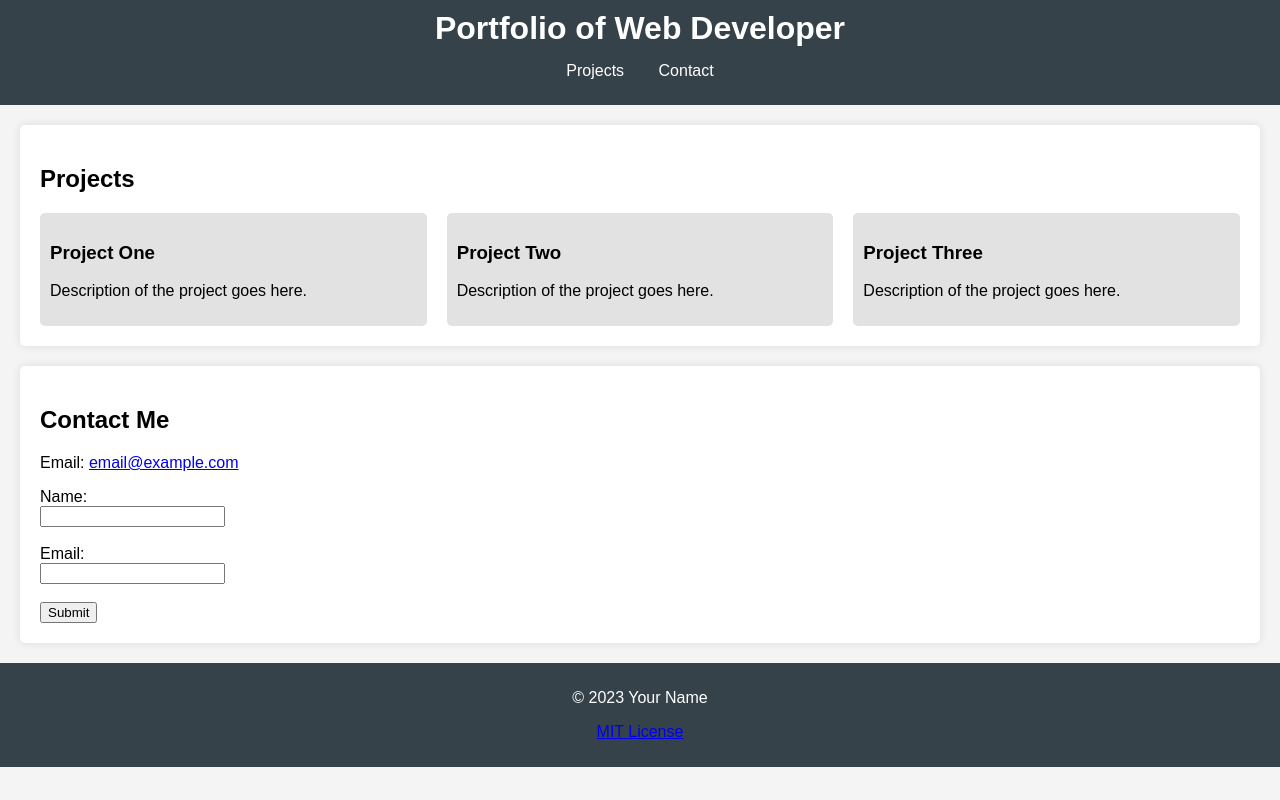
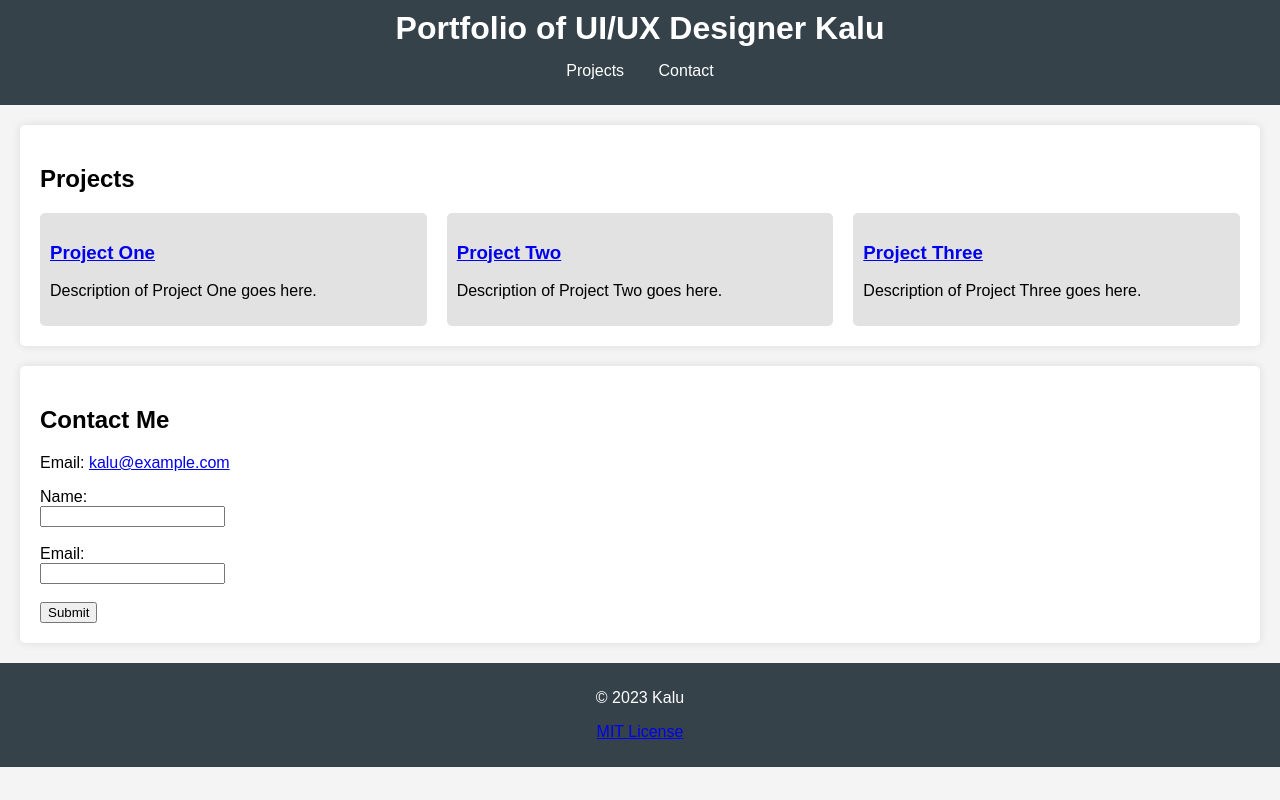
Before and after one commit to 23f3004092/create-portfolio-abc, a plain HTML site: page index.html in a window 1280 px wide. Drawn offline with Linux system fonts and the light colour scheme.

Commit message:
Add or update index.html

```diff
--- a/index.html
+++ b/index.html
@@ -3,7 +3,7 @@
 <head>
     <meta charset="UTF-8">
     <meta name="viewport" content="width=device-width, initial-scale=1.0">
-    <title>Portfolio | Web Developer</title>
+    <title>Portfolio | UI/UX Designer</title>
     <style>
         body {
             font-family: Arial, sans-serif;
@@ -56,7 +56,7 @@
 </head>
 <body>
     <header>
-        <h1>Portfolio of Web Developer</h1>
+        <h1>Portfolio of UI/UX Designer Kalu</h1>
         <nav>
             <a href="#projects">Projects</a>
             <a href="#contact">Contact</a>
@@ -67,23 +67,23 @@
         <h2>Projects</h2>
         <div class="projects">
             <div class="project">
-                <h3>Project One</h3>
-                <p>Description of the project goes here.</p>
+                <h3><a href="https://github.com/kalu/project-one">Project One</a></h3>
+                <p>Description of Project One goes here.</p>
             </div>
             <div class="project">
-                <h3>Project Two</h3>
-                <p>Description of the project goes here.</p>
+                <h3><a href="https://github.com/kalu/project-two">Project Two</a></h3>
+                <p>Description of Project Two goes here.</p>
             </div>
             <div class="project">
-                <h3>Project Three</h3>
-                <p>Description of the project goes here.</p>
+                <h3><a href="https://github.com/kalu/project-three">Project Three</a></h3>
+                <p>Description of Project Three goes here.</p>
             </div>
         </div>
     </section>
 
     <section id="contact">
         <h2>Contact Me</h2>
-        <p>Email: <a href="mailto:email@example.com">email@example.com</a></p>
+        <p>Email: <a href="mailto:kalu@example.com">kalu@example.com</a></p>
         <form>
             <label for="name">Name:</label><br>
             <input type="text" id="name" name="name"><br><br>
@@ -94,12 +94,12 @@
     </section>
 
     <footer>
-        <p>&copy; 2023 Your Name</p>
+        <p>&copy; 2023 Kalu</p>
         <p><a href="LICENSE">MIT License</a></p>
     </footer>
 
     <script>
-        // JavaScript for form submission could be added here
+        // JavaScript for form submission could be added here.
     </script>
 </body>
 </html>
```
